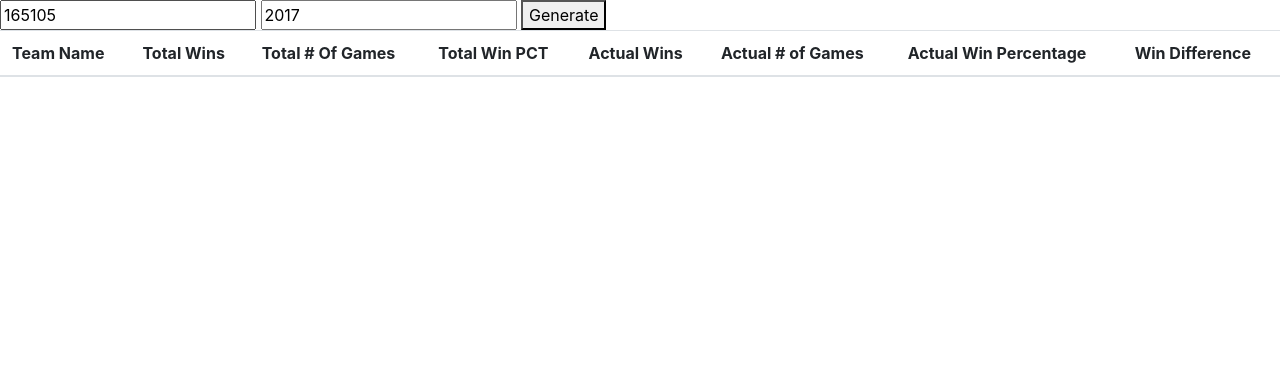
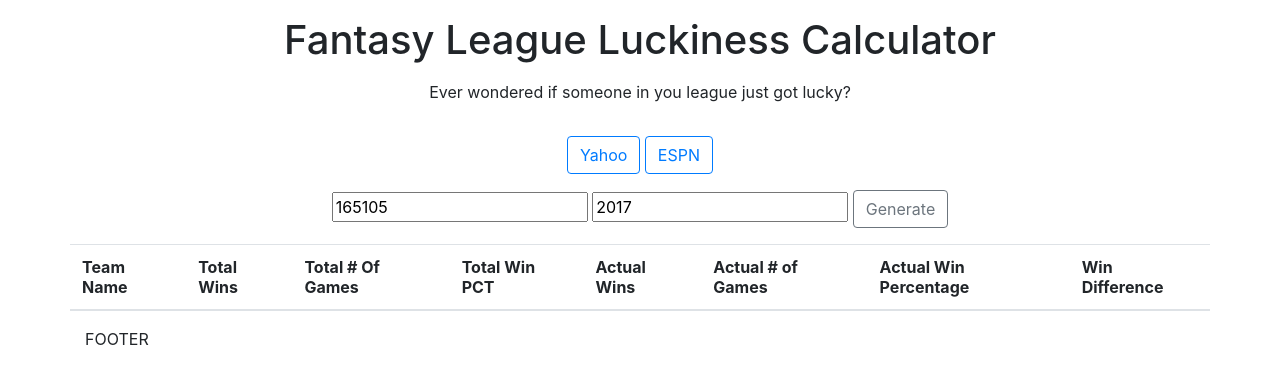
Before and after one commit to enjoitheburger/yahooFFScrape, a website: page home.html in a window 1280 px wide. Drawn offline with nearby package versions, Linux system fonts and the light colour scheme.

Commit message:
style updates

```diff
--- a/home.html
+++ b/home.html
@@ -1,10 +1,35 @@
 <head>
     <link rel="stylesheet" href="https://stackpath.bootstrapcdn.com/bootstrap/4.1.3/css/bootstrap.min.css" integrity="sha384-MCw98/SFnGE8fJT3GXwEOngsV7Zt27NXFoaoApmYm81iuXoPkFOJwJ8ERdknLPMO" crossorigin="anonymous">
+    <style>
+        body {
+
+        }
+    </style>
     </head>
     <html>
-        <input id="leagueId" type="text" placeholder="leagueId" value="165105">
-        <input id="seasonYear" type="text" placeholder="seasonYear" value="2017">
-        <button id="calculate">Generate</button>
+        <body id="page-container" class="container">
+            <h1 class="text-center mt-3">
+                Fantasy League Luckiness Calculator
+            </h1>
+            <div id="explanation" class="row mt-3">
+                <p class="mx-auto">
+                    Ever wondered if someone in you league just got lucky?
+                </p>
+            </div>
+            <div id="select-platform" class="row mt-3">
+                <div class="mx-auto">
+                    <button class="btn btn-outline-primary">Yahoo</button>
+                    <button class="btn btn-outline-primary">ESPN</button>
+                </div>
+            </div>
+            <div id="input-league-data" class="row mt-3">
+                <div class="mx-auto">
+                    <input id="leagueId" class="form-control-inline" type="text" placeholder="leagueId" value="165105">
+                    <input id="seasonYear" class="form-control-inline" type="text" placeholder="seasonYear" value="2017">
+                    <button id="calculate" class="btn btn-outline-secondary">Generate</button>
+                </div>
+            </div>
+            <div id="table-result" class="row mt-3">
                 <table class="table">
                     <thead>
                         <tr>
@@ -21,6 +46,9 @@
                     <tbody id="luckTableBody">
                     </tbody>
                 </table>
+            </div>
+            <footer>FOOTER</footer>
+        </body>
     </html>
 
     <script>
```
Lines whose indentation alone changed are shown as unchanged.
